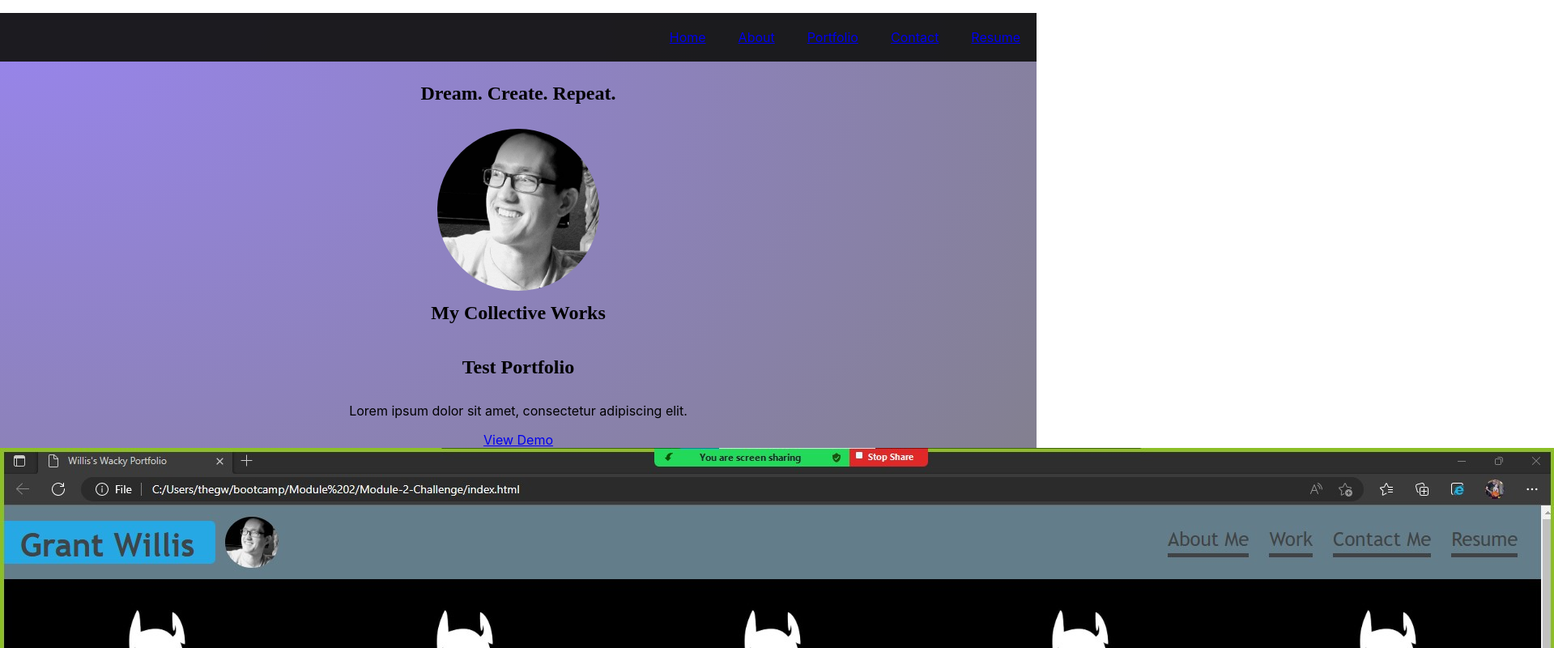
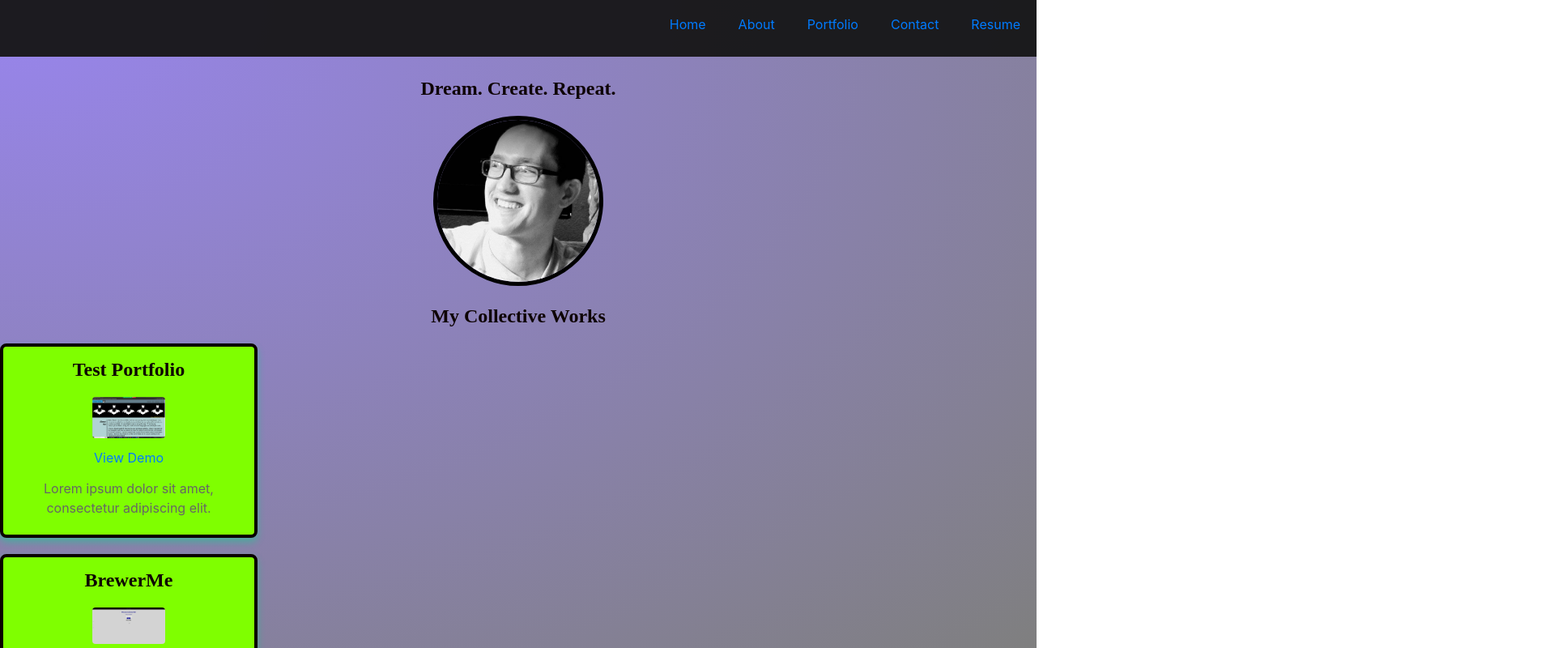
Before and after one commit to Willisson7/willispro, a React (Create React App) app: page /Portfolio in a window 1280 px wide. Shown: the top 800 px of the page at 81% size, 1919 px wide, since content can reach past the window. Built offline with nearby package versions, Linux system fonts and the light colour scheme.

Commit message:
Working on css for portfolio page... everything works.... just looks ugly

```diff
--- a/package.json
+++ b/package.json
@@ -18,7 +18,7 @@
   },
   "scripts": {
     "predeploy": "npm run build",
-    "deploy": "gh-pages -b main -d build",
+    "deploy": "gh-pages -d build",
     "start": "react-scripts start",
     "build": "react-scripts build",
     "test": "react-scripts test",
--- a/src/App.css
+++ b/src/App.css
@@ -1,46 +1,38 @@
-
-
 .App {
   /* background: radial-gradient(circle at 33%, #021000, #14e02b 50%, #e6ede6 75%, #084a12 75%); */
 
   background: radial-gradient(at top left, rgba(50, 11, 221, 0.5), rgba(0, 0, 0, 0.5));
-
   text-align: center;
   margin: auto;
   height: 100%;
 }
 
-.smile{
+.smile {
   display: flex-end;
   justify-content: flex-end;
   background-repeat: no-repeat;
+  border: 5px solid black;
   border-radius: 50%;
-  background: linear-gradient(to bottom left, #2b024f, #4a00e0, #ac9dd8);
   /* opacity: .7; */
   width: 200px;
   height: 200px;
 
 }
+
 .App-logo {
   height: 40vmin;
   pointer-events: none;
 }
 
-body{
+body {
   height: 100%;
 }
 
-html{
+html {
   height: 100vh;
 }
-/* ul{
-  list-style-type: none;
-  display: flex;
-  justify-content:center;
-  background-color: rgba(184, 10, 10, 0.7);
-} */
 
-li{
+li {
   margin: 20px;
 }
 
@@ -48,10 +40,10 @@ h2 {
   margin-top: 0;
   padding-top: 10px;
   padding-bottom: 10px;
-  font-family:cursive;
+  font-family: cursive;
 }
 
-#root{
+#root {
   height: 100%;
   margin-top: 0;
 }
--- a/src/App.js
+++ b/src/App.js
@@ -54,5 +54,3 @@ function App() {
 }
 
 export default App;
-
-// here is my fake change
--- a/src/components/nav.js
+++ b/src/components/nav.js
@@ -3,7 +3,7 @@ import { Link } from 'react-router-dom';
 
 function Navbar() {
   return (
-    <>
+    <header>
      <ul>
       <li><Link to="/">Home</Link></li>
       <li><Link to="/">About</Link></li>
@@ -11,7 +11,7 @@ function Navbar() {
       <li><Link to="/Contact">Contact</Link></li>
       <li><Link to="/Resume">Resume</Link></li>
      </ul>
-    </>
+    </header>
   );
 }
 
--- a/src/components/portfolio.js
+++ b/src/components/portfolio.js
@@ -2,6 +2,9 @@ import React from 'react';
 import Project from './project';
 import oldPortfolio from '../images/OldPortfolio.jpg';
 import  BrewerMe from '../images/BrewerMe.png';
+import  TeamProfiler from '../images/TPG screenshot.jpg';
+// import  BrewerMe from '../images/BrewerMe.png';
+// import  BrewerMe from '../images/BrewerMe.png';
 
 
 function Portfolio() {
@@ -14,9 +17,15 @@ function Portfolio() {
     },
     {
       title: 'BrewerMe',
-      description: 'This is an example of a project I worked on using JavaScript with a focus on thirdd party APIs',
+      description: 'This is an example of a project I worked on using JavaScript with a focus on third party APIs',
       demoLink: 'https://willisson7.github.io/BrewerMe/',
       image: BrewerMe,
+    },
+    {
+      title: 'Team Profile Generator',
+      description: 'This is an example of a project I worked on using JavaScript with a focus on third party APIs',
+      demoLink: 'https://willisson7.github.io/BrewerMe/',
+      image: TeamProfiler,
     },
   ];
   return (
--- a/src/components/project.js
+++ b/src/components/project.js
@@ -1,20 +1,21 @@
 
 import React from 'react';
-// import '../styles/projects';
+import '../styles/projects.css'
 
-const ProjectItem = ({ project }) => {
+const projectCards = ({ project }) => {
   const { title, description, demoLink, image } = project;
 
   return (
-    <div>
+    <div className='card-container'>
       <h2>{title}</h2>
-      <p>{description}</p>
+      <img src={image} alt={title} />
       <a href={demoLink} target="_blank" rel="noopener noreferrer">
         View Demo
       </a>
-      <img src={image} alt={title} />
+      <p>{description}</p>
     </div>
   );
 };
 
-export default ProjectItem;
+
+export default projectCards;
--- a/src/styles/LoadingPage.css
+++ b/src/styles/LoadingPage.css
@@ -23,6 +23,7 @@
     display: flex;
     align-items: center;
     justify-content: center;
+    transition: opacity 2s ease-in-out;
   }
 
   .fade-in {
--- a/src/styles/header.css
+++ b/src/styles/header.css
@@ -1,19 +1,3 @@
-/* main-container::after{
-    content:"";
-    display: block;
-    width: 100%;
-    height: 100%;
-    background-color: #d11f1f;
-    position:absolute;
-    top: 0;
-    left: 0;
-    opacity: .7;
-    margin-top: 0;
-}
-main-container{
-    position: relative;
-    margin-top: 0;
-} */
 
 main-container{
     background-image: url('../images/ClearShot.png');
@@ -23,8 +7,15 @@ main-container{
 }
 
 ul{
+    margin-top: 0;
     list-style-type: none;
     display: flex;
     justify-content: flex-end;
     background-color: rgba(23, 23, 24, 0.962);
   }
+
+  header{
+    position: sticky;
+    top: 0;
+    z-index: 100;
+  }
--- a/src/styles/projects.css
+++ b/src/styles/projects.css
@@ -0,0 +1,45 @@
+
+.card-container {
+  /* display:flex-box; */
+  flex-direction:row;
+  justify-content: center;
+  border: 4px solid #0a0000;
+  border-radius: 8px;
+  background-color: chartreuse;
+  box-shadow: 0 5px 10px rgba(6, 215, 142, 0.471);
+  padding: 5px;
+  margin-bottom: 20px;
+  width:300px;
+}
+
+h2 {
+  font-size: 24px;
+  color: #0e0303;
+  margin-bottom: 10px;
+}
+
+a {
+  display:flex;
+  justify-content: center;
+  color: #007bff;
+  margin-bottom: 10px;
+  text-decoration: none;
+}
+
+a:hover {
+  text-decoration: underline;
+}
+
+img {
+  width: 30%;
+  max-height: 200px;
+  object-fit: cover;
+  border-radius: 4px;
+  margin-bottom: 10px;
+}
+
+p {
+  color: #666;
+  font-size: 16px;
+  line-height: 1.5;
+}
```
Lines whose indentation alone changed are shown as unchanged.
